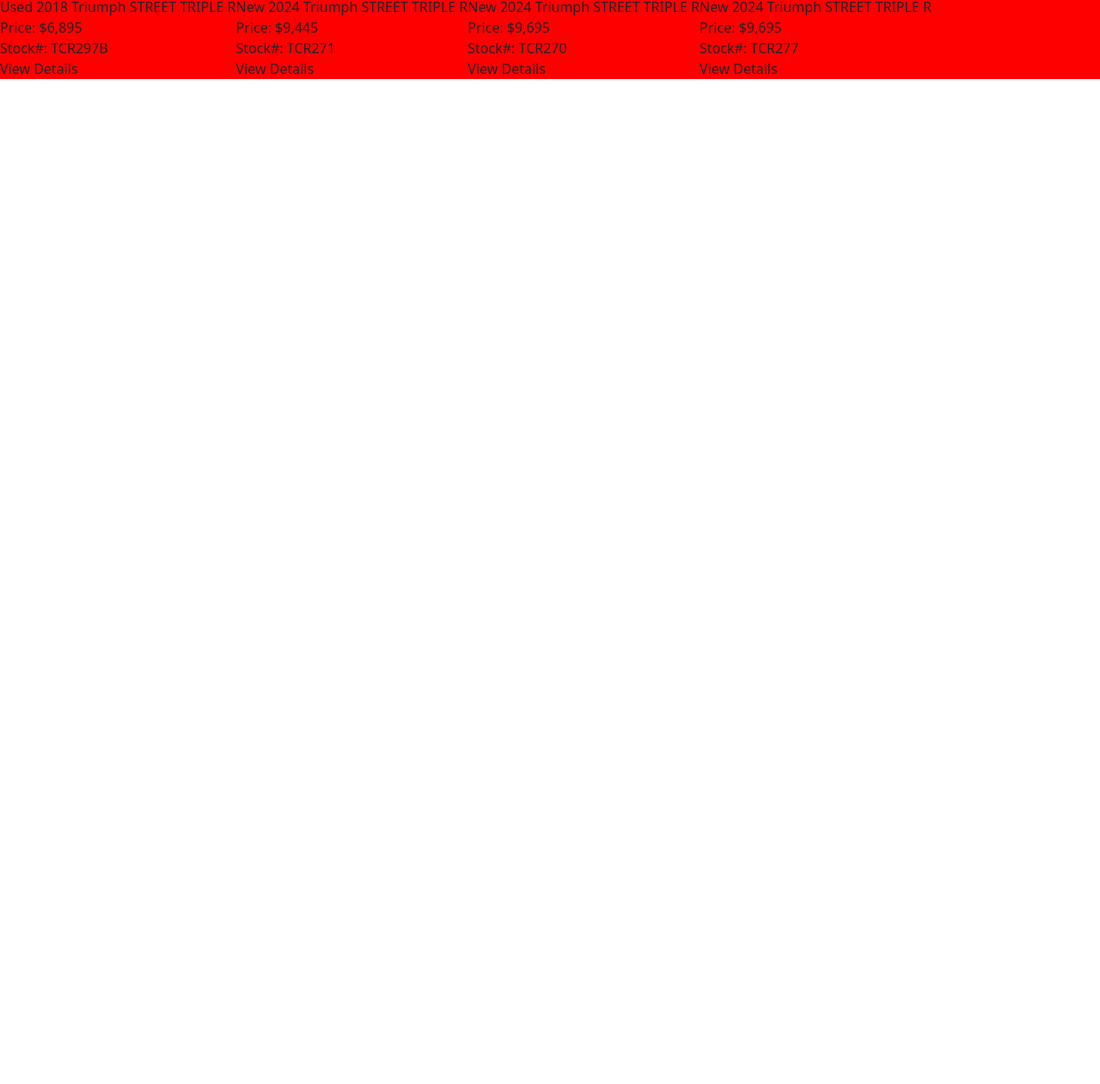
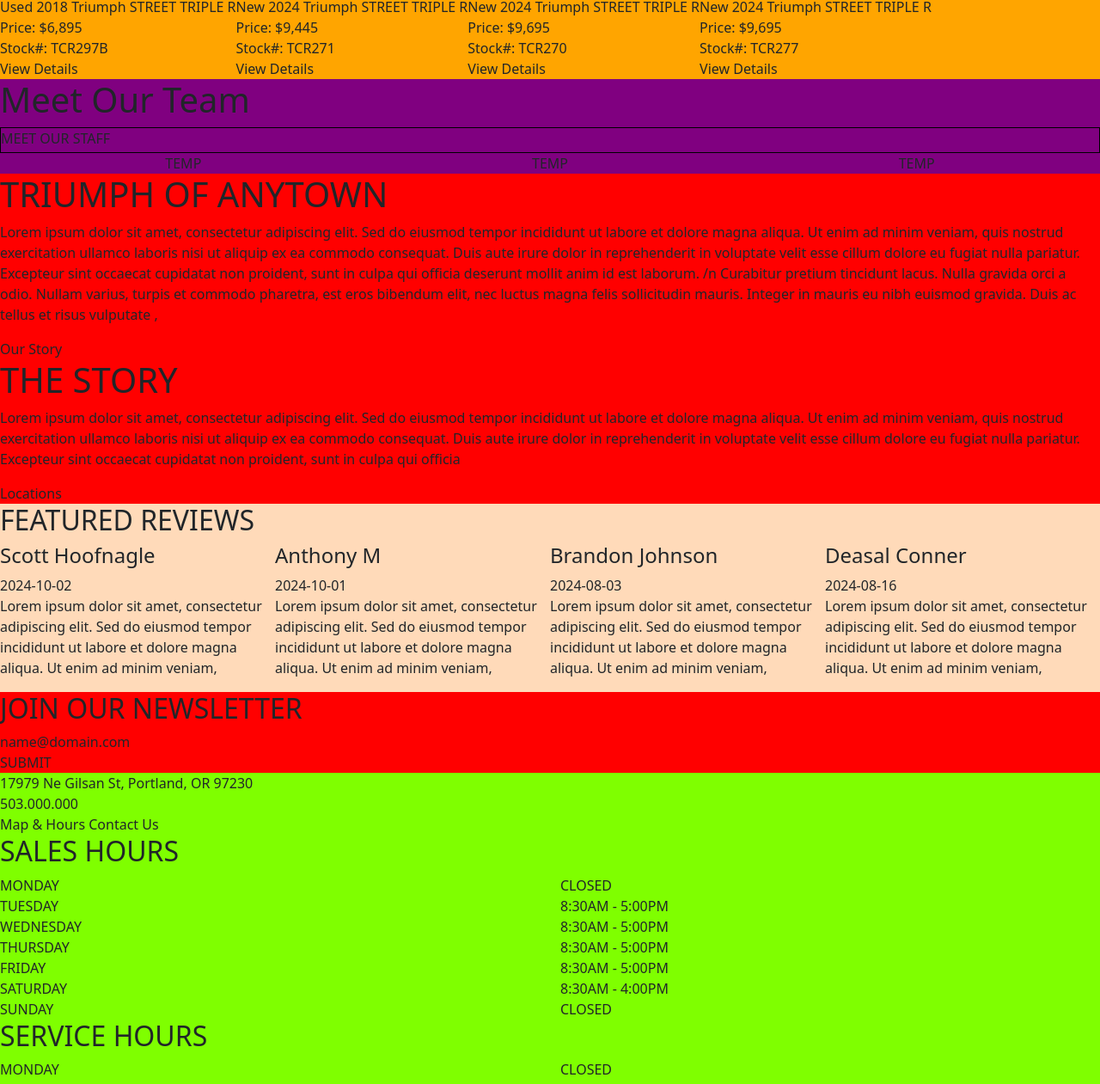
Before and after one commit to gCookiez/pixel-motion-mockup, a website built with Vite: page src/index.html in a window 1280 px wide. Shown: the part 739-2000 px from the top of the page at 86% size. Before the commit the page ends 831 px from the top, so only its background shows below. Built offline with nearby package versions, Linux system fonts and the light colour scheme.

Commit message:
Added More Sections
-Added more content//n  -Added footers

```diff
--- a/src/components/content/big-link-area.js
+++ b/src/components/content/big-link-area.js
@@ -1,5 +1,3 @@
-import * as bootstrap from 'bootstrap';
-
 function bigLinkTemplate(title) {
     const bigLinkItem = document.createElement('div');
     const bigLinkTitle = document.createElement('h2');
--- a/src/components/content/featured-vehicles.js
+++ b/src/components/content/featured-vehicles.js
@@ -1,5 +1,3 @@
-import * as bootstrap from 'bootstrap';
-
 
 function motorItemTemplate(obj) {
     const motorFrame = document.createElement('div');
@@ -57,4 +55,4 @@
 featuredVehicleContainer.classList.add('featured-vehicle-area');
 featuredVehicleContainer.append(featuredTitle, featuredVehiclesCarousel);
 
-export { featuredVehicleContainer};
+export { featuredVehicleContainer };
--- /dev/null
+++ b/src/components/content/meet-the-team.js
@@ -0,0 +1,29 @@
+
+function teamMemberHeads() {
+    const staffHead = document.createElement('div');
+    staffHead.innerHTML = 'TEMP';
+    return staffHead;
+}
+
+const teamContainer = document.createElement('div');
+const teamTitle = document.createElement('h1');
+const teamMeet = document.createElement('div');
+const teamCarousel = document.createElement('div');
+
+const teamSize = 3;
+
+teamContainer.classList.add('team-container');
+teamMeet.classList.add('meet-team-btn');
+teamCarousel.classList.add('team-carousel');
+
+teamTitle.innerHTML = `Meet Our Team`;
+teamMeet.innerHTML = 'MEET OUR STAFF';
+
+
+for (var i = 0; i < teamSize; i++) {
+    teamCarousel.append(teamMemberHeads());
+}
+
+teamContainer.append(teamTitle, teamMeet, teamCarousel)
+
+export { teamContainer };
--- /dev/null
+++ b/src/components/content/newsletter.js
@@ -0,0 +1,13 @@
+const newsLetterContainer = document.createElement("div");
+const newsLetterTitle = document.createElement("h2");
+const newsLetterForm = document.createElement("div");
+const submitForm = document.createElement("div");
+
+newsLetterContainer.classList.add("newsLetter-container");
+newsLetterTitle.innerHTML = "JOIN OUR NEWSLETTER";
+newsLetterForm.innerHTML = "name@domain.com";
+submitForm.innerHTML = "SUBMIT";
+
+newsLetterContainer.append(newsLetterTitle, newsLetterForm, submitForm);
+
+export { newsLetterContainer };
--- a/src/components/content/promo.js
+++ b/src/components/content/promo.js
@@ -1,5 +1,3 @@
-import * as bootstrap from 'bootstrap';
-
 function promoButton(title) {
 	const promoButton = document.createElement('div');
 	const promoButtonTitle = document.createElement('h3');
--- /dev/null
+++ b/src/components/content/review.js
@@ -0,0 +1,59 @@
+function reviewBoxTemplate(obj) {
+    const reviewBoxContainer = document.createElement('div');
+    const user = document.createElement("h4");
+    const date = document.createElement("span");
+    const review = document.createElement("p");
+
+    reviewBoxContainer.classList.add("review-box");
+
+    user.innerHTML = `${obj.user}`;
+    date.innerHTML = `${obj.date}`;
+    review.innerHTML = `${obj.review}`;
+
+    reviewBoxContainer.append(user, date, review);
+
+    return reviewBoxContainer;
+
+}
+
+const reviewContainer = document.createElement("div");
+const reviewCarousel = document.createElement("div");
+const reviewTitle = document.createElement("h2");
+
+const reviews = [
+    {
+        user: "Scott Hoofnagle",
+        date: "2024-10-02",
+        review: "Lorem ipsum dolor sit amet, consectetur adipiscing elit. Sed do eiusmod tempor incididunt ut labore et dolore magna aliqua. Ut enim ad minim veniam,"
+    },
+    {
+        user: "Anthony M",
+        date: "2024-10-01",
+        review: "Lorem ipsum dolor sit amet, consectetur adipiscing elit. Sed do eiusmod tempor incididunt ut labore et dolore magna aliqua. Ut enim ad minim veniam,"
+    },
+    {
+        user: "Brandon Johnson",
+        date: "2024-08-03",
+        review: "Lorem ipsum dolor sit amet, consectetur adipiscing elit. Sed do eiusmod tempor incididunt ut labore et dolore magna aliqua. Ut enim ad minim veniam,"
+    },
+    {
+        user: "Deasal Conner",
+        date: "2024-08-16",
+        review: "Lorem ipsum dolor sit amet, consectetur adipiscing elit. Sed do eiusmod tempor incididunt ut labore et dolore magna aliqua. Ut enim ad minim veniam,"
+    },
+]
+
+
+
+reviewContainer.classList.add("review-container");
+reviewCarousel.classList.add("review-carousel");
+reviewTitle.innerHTML = `FEATURED REVIEWS`;
+
+for (var review of reviews) {
+    reviewCarousel.append(reviewBoxTemplate(review));
+}
+
+reviewContainer.append(reviewTitle, reviewCarousel);
+
+
+export { reviewContainer };
--- a/src/components/content/search-products.js
+++ b/src/components/content/search-products.js
@@ -1,4 +1,3 @@
-import * as bootstrap from 'bootstrap';
 import { shopButtons } from '../recycle/non-standard-buttons';
 
 
--- a/src/components/content/showcase-products.js
+++ b/src/components/content/showcase-products.js
@@ -1,5 +1,3 @@
-import * as bootstrap from 'bootstrap';
-
 function productGridItem(title) {
     const productItem = document.createElement('div');
     const productTitle = document.createElement('h4');
--- /dev/null
+++ b/src/components/content/story-board.js
@@ -0,0 +1,38 @@
+function storyTemplate(obj) {
+    const storyContainer = document.createElement('div');
+    const storyTitle = document.createElement('h1');
+    const storyDesc = document.createElement('p');
+    const storyLink = document.createElement('div');
+
+    storyContainer.classList.add('story-container');
+    storyTitle.innerHTML = `${obj.title}`;
+    storyDesc.innerHTML = `${obj.story}`;
+    storyLink.innerHTML = `${obj.link}`;
+
+    storyContainer.append(storyTitle, storyDesc, storyLink);
+
+    return storyContainer;
+}
+
+const storyContainer = document.createElement('div');
+storyContainer.classList.add('stories-container');
+
+const stories = [
+    {
+        title: "TRIUMPH OF ANYTOWN",
+        story: `Lorem ipsum dolor sit amet, consectetur adipiscing elit. Sed do eiusmod tempor incididunt ut labore et dolore magna aliqua. Ut enim ad minim veniam, quis nostrud exercitation ullamco laboris nisi ut aliquip ex ea commodo consequat. Duis aute irure dolor in reprehenderit in voluptate velit esse cillum dolore eu fugiat nulla pariatur. Excepteur sint occaecat cupidatat non proident, sunt in culpa qui officia deserunt mollit anim id est laborum. /n Curabitur pretium tincidunt lacus. Nulla gravida orci a odio. Nullam varius, turpis et commodo pharetra, est eros bibendum elit, nec luctus magna felis sollicitudin mauris. Integer in mauris eu nibh euismod gravida. Duis ac tellus et risus vulputate , `,
+        link: "Our Story"
+    },
+    {
+        title: "THE STORY",
+        story: `Lorem ipsum dolor sit amet, consectetur adipiscing elit. Sed do eiusmod tempor incididunt ut labore et dolore magna aliqua. Ut enim ad minim veniam, quis nostrud exercitation ullamco laboris nisi ut aliquip ex ea commodo consequat. Duis aute irure dolor in reprehenderit in voluptate velit esse cillum dolore eu fugiat nulla pariatur. Excepteur sint occaecat cupidatat non proident, sunt in culpa qui officia `,
+        link: "Locations"
+    }
+]
+
+for (var story of stories) {
+    storyContainer.append(storyTemplate(story));
+}
+
+
+export { storyContainer };
--- /dev/null
+++ b/src/components/footer/dealer-info.js
@@ -0,0 +1,75 @@
+import { bootstrapRows, bootstrapColumns } from "../recycle/rows-and-columns";
+function storeHoursTemplate(obj) {
+    const storeHoursContainer = document.createElement("div");
+    const hoursTitle = document.createElement("h2");
+    const storeHoursList = document.createElement("div");
+
+    storeHoursContainer.classList.add("store-hours-group", obj.class ? obj.class : null)
+    storeHoursList.classList.add("schedules-list");
+    hoursTitle.innerHTML = `${obj.title}`
+
+    for (var [day, timeSlot] of Object.entries(obj.timeSlots)) {
+        const row = bootstrapRows(day);
+        const dayCol = bootstrapColumns('day')
+        const timeCol = bootstrapColumns('sched')
+
+
+        dayCol.innerHTML = `${day}`;
+        timeCol.innerHTML = `${timeSlot}`;
+        row.append(dayCol, timeCol);
+        storeHoursList.append(row);
+    }
+
+    storeHoursContainer.append(hoursTitle, storeHoursList);
+
+    return storeHoursContainer;
+}
+
+const dealerInfoContainer = document.createElement("div");
+const dealerAddress = document.createElement("div");
+const dealerNumber = document.createElement("div");
+const dealerOptions = document.createElement("div");
+const timeSlotArea = document.createElement("div");
+
+dealerInfoContainer.classList.add('dealer-info-container')
+dealerAddress.innerHTML = `17979 Ne Gilsan St, Portland, OR 97230`;
+dealerNumber.innerHTML = `503.000.000`;
+dealerOptions.innerHTML = `Map & Hours Contact Us`;
+
+
+const timeSlots = [
+    {
+        class: "sales-hours",
+        title: 'SALES HOURS',
+        timeSlots: {
+            MONDAY: 'CLOSED',
+            TUESDAY: '8:30AM - 5:00PM',
+            WEDNESDAY: '8:30AM - 5:00PM',
+            THURSDAY: '8:30AM - 5:00PM',
+            FRIDAY: '8:30AM - 5:00PM',
+            SATURDAY: '8:30AM - 4:00PM',
+            SUNDAY: 'CLOSED',
+        }
+    },
+    {
+        class: "service-hours",
+        title: 'SERVICE HOURS',
+        timeSlots: {
+            MONDAY: 'CLOSED',
+            TUESDAY: '8:30AM - 5:00PM',
+            WEDNESDAY: '8:30AM - 5:00PM',
+            THURSDAY: '8:30AM - 5:00PM',
+            FRIDAY: '8:30AM - 4:00PM',
+            SATURDAY: '8:30AM - 4:00PM',
+            SUNDAY: 'CLOSED'
+        }
+    }
+]
+
+for (var type of timeSlots) {
+    const slot = storeHoursTemplate(type);
+    timeSlotArea.append(slot);
+}
+dealerInfoContainer.append(dealerAddress, dealerNumber, dealerOptions, timeSlotArea);
+
+export { dealerInfoContainer }
--- /dev/null
+++ b/src/components/footer/pixel-motion.js
@@ -0,0 +1,16 @@
+const devFooterContainer = document.createElement("div");
+const copyright = document.createElement("span");
+const devQuickLinks = document.createElement("div");
+const devMessage = document.createElement("div");
+
+devFooterContainer.classList.add("dev-footer");
+copyright.innerHTML = `©2025. Triumph of Anytown. All Rights Reserved. (503) 000-000`;
+devQuickLinks.classList.add("dev-quick-links");
+devQuickLinks.innerHTML = `Privacy | Site Map`;
+devMessage.classList.add("dev-message-links");
+devMessage.innerHTML = `While great effort is made to ensure the accuracy of the information on this site, errors can occur. Please verify all pricing information with a customer service representative. This is easily done by calling us or visiting us at the dealership.`;
+
+
+devFooterContainer.append(copyright, devQuickLinks, devMessage);
+
+export { devFooterContainer };
--- /dev/null
+++ b/src/components/footer/quick-links.js
@@ -0,0 +1,45 @@
+function quickLinksTemplate(obj) {
+    const quickLinkGroup = document.createElement("div");
+    const quickLinkTitle = document.createElement("h2");
+    const quickLinks = document.createElement("div");
+
+    quickLinkGroup.classList.add('quick-link-group')
+    quickLinkTitle.classList.add('quick-link-title')
+    quickLinks.classList.add('quick-links')
+
+    quickLinkTitle.innerHTML = `${obj.title}`;
+
+    for (var link of obj.links) {
+        const quickItem = document.createElement("div");
+        quickItem.innerHTML = `${link}`;
+        quickLinks.append(quickItem);
+    }
+
+    quickLinkGroup.append(quickLinkTitle, quickLinks);
+
+    return quickLinkGroup;
+}
+
+const linkgroups = document.createElement('div');
+linkgroups.classList.add('link-groups')
+
+const links = [
+    {
+        title: "QUICK LINKS",
+        links: ['New Bikes', "Pre-Owned", "Financing", "Get a Quote"]
+    },
+    {
+        title: "SERVICE DEPT.",
+        links: ["Service Appointment", "Order Parts"]
+    },
+    {
+        title: "DEALER INFO",
+        links: ["About Us", "Location & Directions", "Contact Us"]
+    },
+]
+
+for (var link of links) {
+    linkgroups.append(quickLinksTemplate(link));
+}
+
+export { linkgroups };
--- a/src/css/index.css
+++ b/src/css/index.css
@@ -72,6 +72,7 @@
 /* Featured Vehicles */
 .vehicle-carousel {
     display: flex;
+    background-color: orange;
 }
 
 .motor-frame {
@@ -79,4 +80,61 @@
     flex-direction: column;
 }
 
+/* End Featured Vehicles */
+
+/*Meet the Team*/
+
+.team-container {
+    background-color: purple;
+}
+
+.meet-team-btn {
+    border: 1px solid black;
+    height: 30px;
+}
+
+.team-carousel {
+    display: flex;
+    justify-content: space-around;
+}
+
+/*End Meet the Team*/
+
+/* story containers */
+
+
+/* End Story Containers */
+
+/* Reviews */
+
+.review-container {
+    background-color: peachpuff;
+}
+
+.review-carousel {
+    display: flex;
+}
+
+/* End Reviews */
+
+/* news letter*/
+
+/* end new letter */
+
+/* hours */
+.dealer-info-container {
+    background-color:chartreuse;
+}
+/* end hours */
+
+/*quick-links*/
+
+.link-groups {
+    background-color: cadetblue;
+}
+/*end quick-links*/
+
+
+
+
 /* End Mobile Media query */
--- a/src/js/main.js
+++ b/src/js/main.js
@@ -1,4 +1,5 @@
 
+import * as bootstrap from 'bootstrap';
 import '../scss/index.scss';
 import { navBar } from '../components/header/nav-bar';
 import { firstContainer } from '../components/content/search-products';
@@ -6,6 +7,17 @@
 import { promoContainer } from '../components/content/promo';
 import { bigLinkAreaContainer } from '../components/content/big-link-area';
 import { featuredVehicleContainer } from '../components/content/featured-vehicles';
+import { teamContainer } from '../components/content/meet-the-team';
+import { storyContainer} from '../components/content/story-board';
+import { reviewContainer } from '../components/content/review';
+import { newsLetterContainer } from '../components/content/newsletter';
+import { dealerInfoContainer } from '../components/footer/dealer-info';
+import { linkgroups } from '../components/footer/quick-links';
+import { devFooterContainer } from '../components/footer/pixel-motion';
 
+
+const header = [navBar];
+const content = [firstContainer, productGridContainer, promoContainer, bigLinkAreaContainer, featuredVehicleContainer, teamContainer, storyContainer, reviewContainer, newsLetterContainer]
+const footer = [dealerInfoContainer, linkgroups, devFooterContainer]
 // app.append(navDivSimple(), welcomeHero(), gridFilters());
-app.append(navBar, firstContainer, productGridContainer, promoContainer, bigLinkAreaContainer, featuredVehicleContainer);
+app.append(...header, ...content, ...footer);
```
